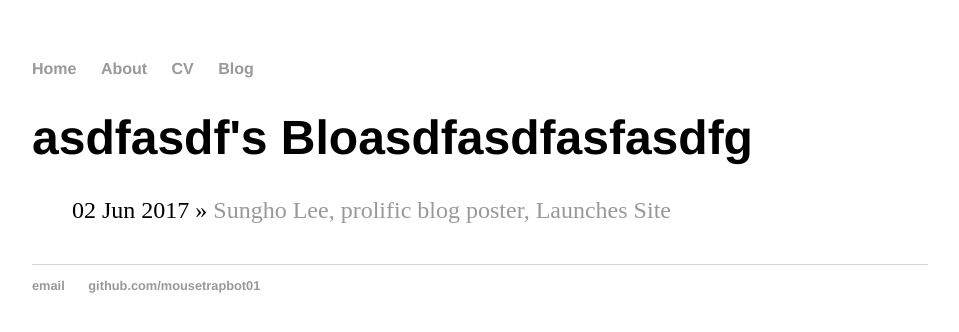
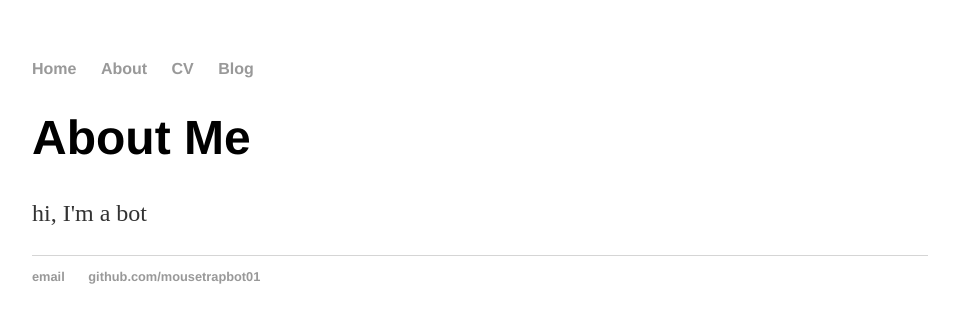
Before and after one commit to mousetrapbot01/mousetrapbot.github.io, a Jekyll site: the page built from about/index.html, in a window 1280 px wide. Shown: the top 332 px of the page, without its empty margins (160-1119 px from the left). Built offline with Jekyll 4.4.1, drawn with Linux system fonts in a browser that asks for light colours.

Commit message:
Update index.html

```diff
--- a/about/index.html
+++ b/about/index.html
@@ -1,11 +1,6 @@
 ---
 layout: default
-title: asdfasdf's Bloasdfasdfasfasdfg
+title: About Me
 ---
 	<h1>{{ page.title }}</h1>
-	<ul class="posts">
-
-	  {% for post in site.posts %}
-	    <li><span>{{ post.date | date_to_string }}</span> » <a href="{{ post.url }}" title="{{ post.title }}">{{ post.title }}</a></li>
-	  {% endfor %}
-	</ul>
+<p> hi, I'm a bot</p>
```
